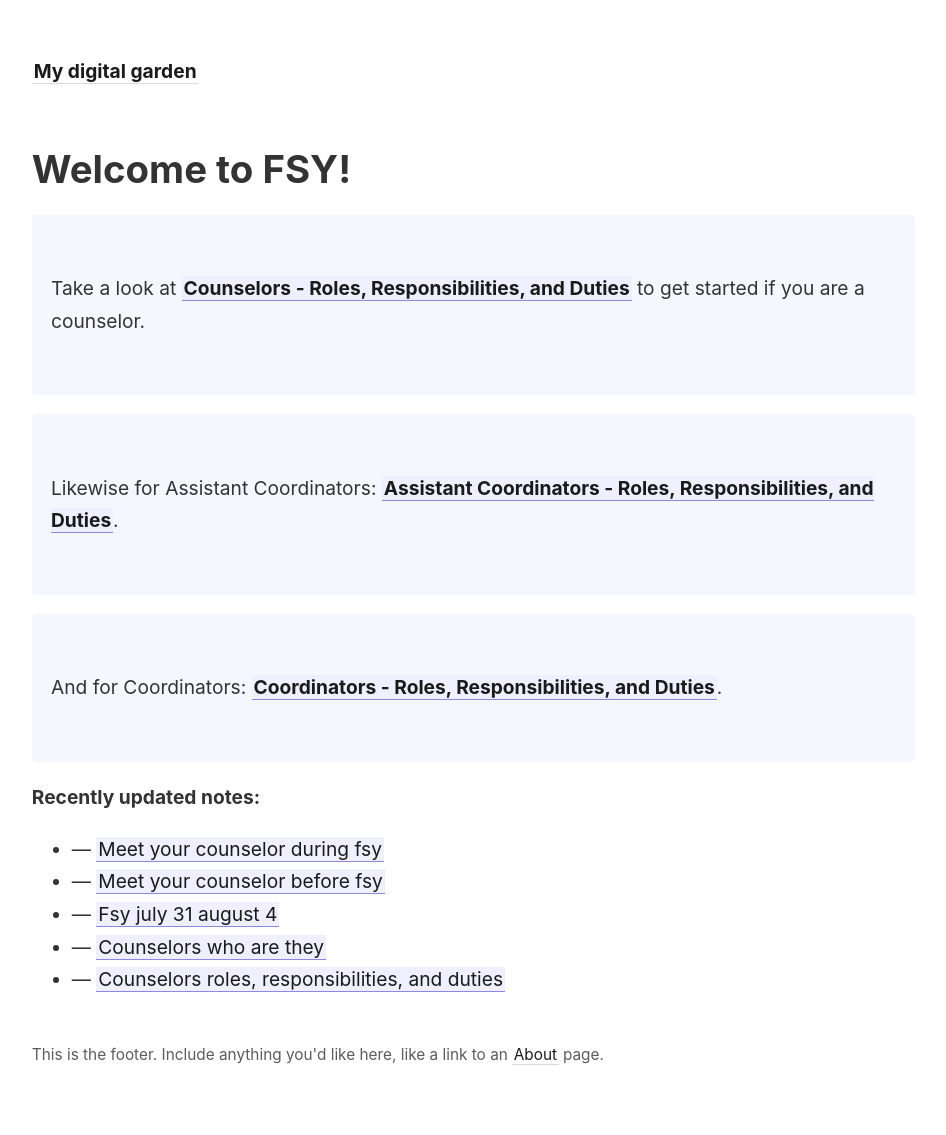
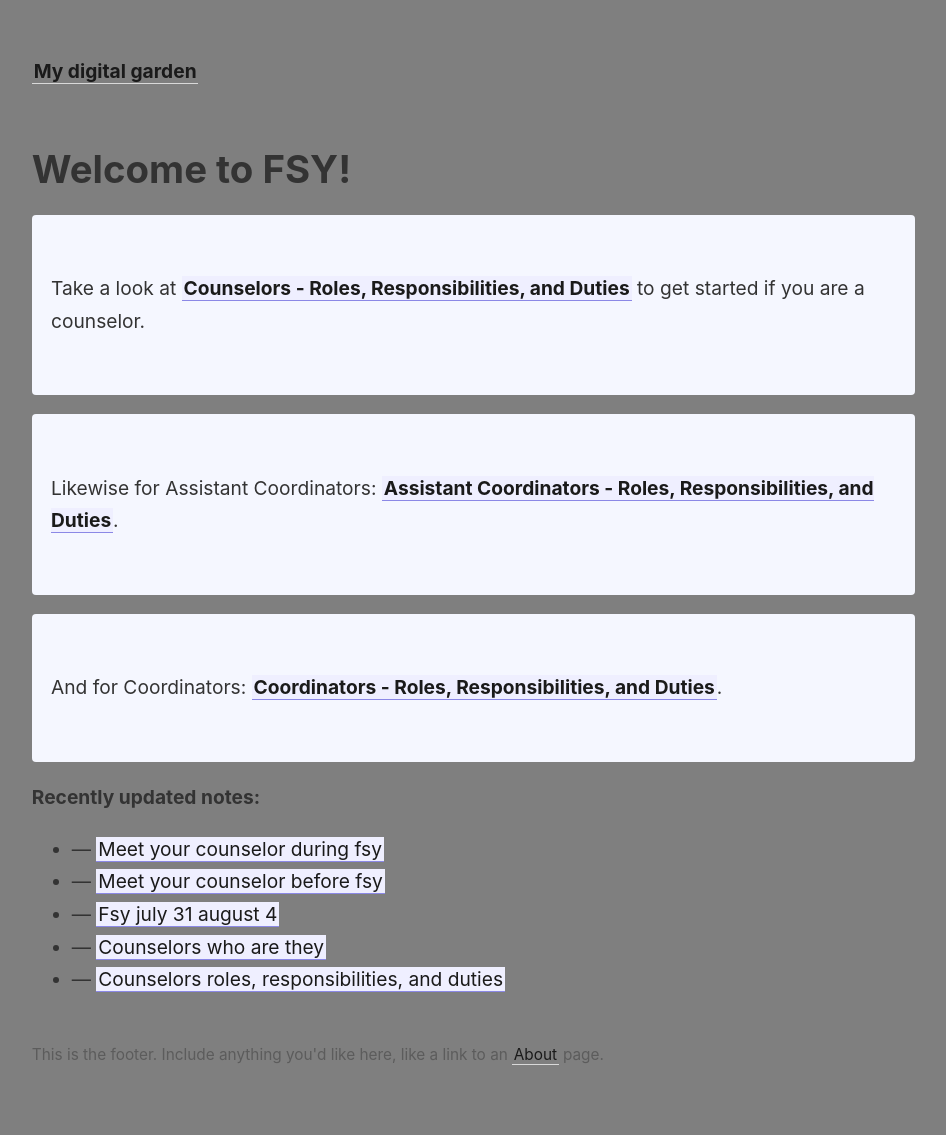
Before and after one commit to Patrizio-programs/FSY-Digital, a Jekyll site: the page built from _pages/index.md, in a window 1280 px wide. Shown: the whole page, without its empty margins (45-991 px from the left). Built offline with Jekyll 4.4.1, drawn with Linux system fonts in a browser that asks for light colours.

Commit message:
Update _style.scss

```diff
--- a/_sass/_style.scss
+++ b/_sass/_style.scss
@@ -15,6 +15,7 @@ body {
   padding: 4vh 6vw;
   overflow-x: hidden;
   color: $color-text;
+  background-color: #7f7f7f;
   font-size: 1rem;
   max-width: 63em;
 
```
